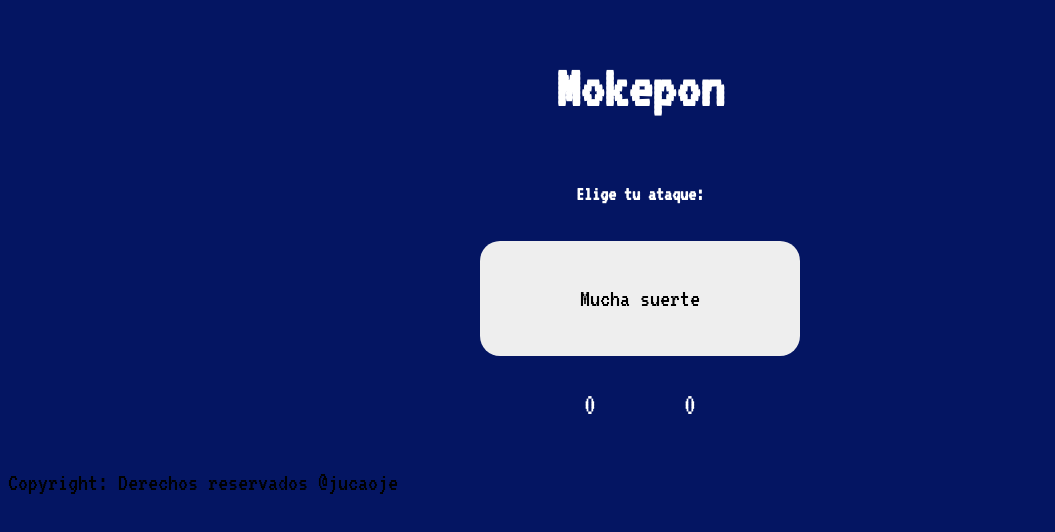
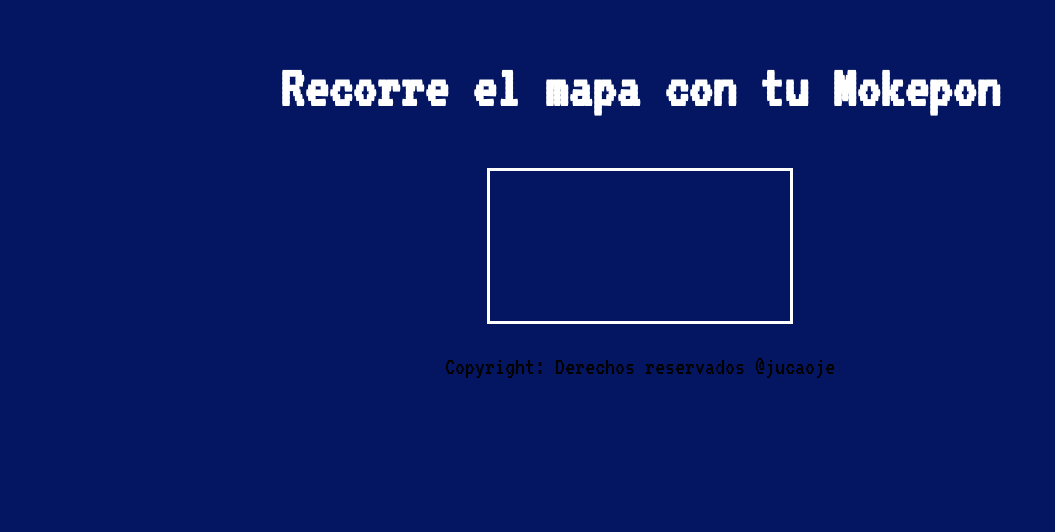
Before and after one commit to jucaoje/jucaoje, a plain HTML site: page index.html in a window 1280 px wide. Both pictures are taken after a click on the button "Seleccionar". Shown: the whole page, without its empty margins (0-1055 px from the left). Drawn offline with Linux system fonts and the light colour scheme; a web font is replaced by a local one.

Commit message:
version11

```diff
--- a/index.html
+++ b/index.html
@@ -16,6 +16,12 @@
             </div>
 
             <button id="boton-mascota">Seleccionar</button>
+        </section>
+
+        <section id="ver-mapa">
+            <h1 class="titulo">Recorre el mapa con tu Mokepon</h1>
+            <canvas id="mapa"></canvas>
+
         </section>
 
         <section id="seleccionar-ataque">
--- a/js/mokepon.js
+++ b/js/mokepon.js
@@ -17,6 +17,9 @@ const ataquesDelJugador = document.getElementById('ataques-del-jugador')
 const ataquesDelEnemigo = document.getElementById('ataques-del-enemigo')
 const contenedorTarjetas = document.getElementById('contenedorTarjetas')
 const contenedorAtaques = document.getElementById('contenedorAtaques')
+
+const sectionVerMapa = document.getElementById('ver-mapa')
+const mapa = document.getElementById('mapa')
 
 let mokepones = []
 let ataqueJugador =[]
@@ -38,6 +41,7 @@ let victoriasJugador = 0
 let victoriasEnemigos = 0
 let vidasJugador = 3
 let vidasEnemigo = 3
+let lienzo = mapa.getContext("2d")
 
 class Mokepon {
     constructor(nombre, foto, vida) {
@@ -84,6 +88,7 @@ mokepones.push(hipodoge,capipepo,ratigueya)
 function iniciarJuego() {
 
     sectionSeleccionarAtaque.style.display = 'none'
+    sectionVerMapa.style.display = 'none'
 
     mokepones.forEach((mokepon) => {
         opcionDeMokepones = `
@@ -115,9 +120,12 @@ function seleccionarMascotaJugador() {
     sectionSeleccionarMascota.style.display = 'none'
 
 
-    sectionSeleccionarAtaque.style.display = 'flex'
+    //sectionSeleccionarAtaque.style.display = 'flex'
 
-
+    sectionVerMapa.style.display = 'flex'
+    let imagenDeCapipepo = new Image()
+    imagenDeCapipepo.src = capipepo.foto
+    lienzo.drawImage(imagenDeCapipepo,5,15,50,50)
 
     if (inputHipodoge.checked) {
         spanMascotaJugador.innerHTML = inputHipodoge.id
--- a/styles.css
+++ b/styles.css
@@ -123,3 +123,17 @@ input:checked + label {
     flex-direction: column;
   }
 }
+footer{
+text-align: center;
+padding: 30px;
+
+}
+#ver-mapa {
+flex-direction: column;
+align-items: center;
+justify-content: center;
+
+}
+#mapa {
+  border: 3px solid white;
+}
```
